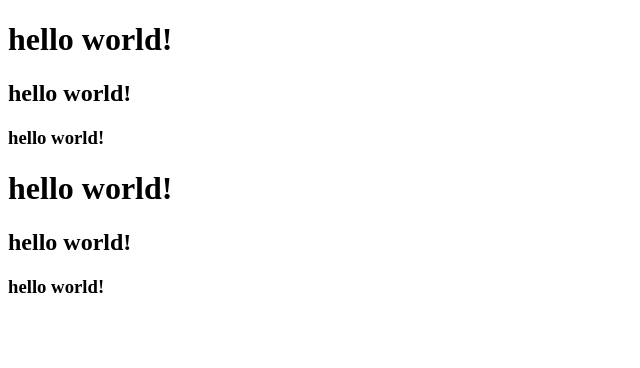
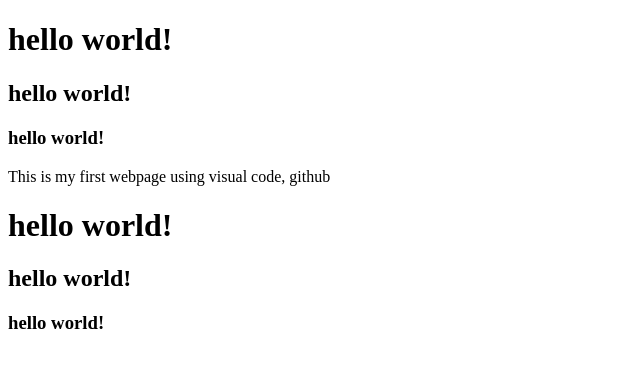
Before and after one commit to zafarneo786/bootcamp2020sample, a plain HTML site: page index.html in a window 1280 px wide. Shown: the whole page, without its empty margins (0-640 px from the left). Drawn offline with Linux system fonts and the light colour scheme.

Commit message:
update auto_deply_assignment.yml

```diff
--- a/index.html
+++ b/index.html
@@ -10,8 +10,7 @@
     <h2>hello world!</h2>
     <h3>hello world!</h3>
     <p>
-       <style font-color:blue;>This is my first webpage using visual code, github </style>
-
+       This is my first webpage using visual code, github
     </p>
     <h1>hello world!</h1>
     <h2>hello world!</h2>
```
Also changed, not shown: 1 other file.
